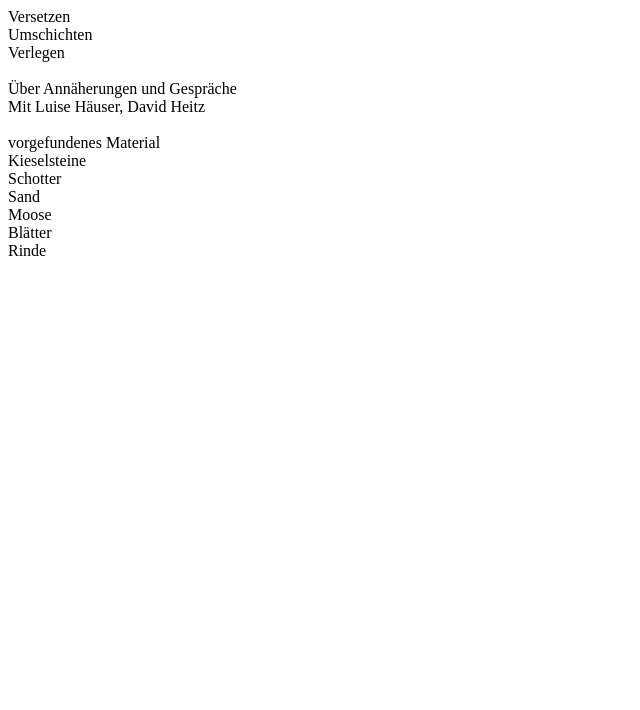
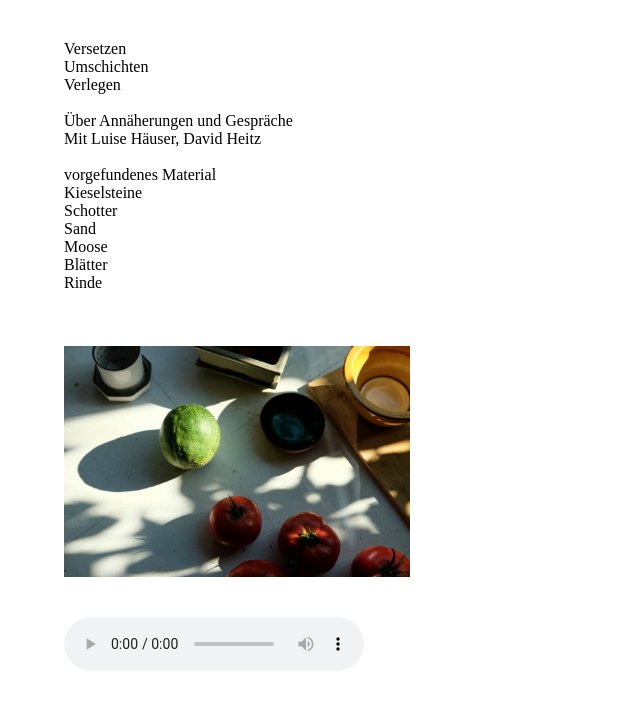
Before and after one commit to danslieu/danslieu.github.io, a plain HTML site: page index.html in a window 1280 px wide. Shown: the whole page, without its empty margins (0-640 px from the left). Drawn offline with Linux system fonts and the light colour scheme.

Commit message:
Add content

```diff
--- a/index.html
+++ b/index.html
@@ -8,6 +8,20 @@
 @font-face {
    font-family: Alpha-Medium;
    src: url('https://danslieu.github.io/fonts/Alpha-Medium.otf');
+}
+body {
+    /*border: 1px solid black;*/
+    height: 90%;
+    width: 90%;
+    overflow: auto;
+    margin: auto;
+    position: absolute;
+    top: 0; left: 0; bottom: 0; right: 0;
+}
+
+.responsive {
+ max-width: 30%;
+ height: auto;
 }
 
 
@@ -28,6 +42,17 @@ Sand<br/>
 Moose<br/>
 Blätter<br/>
 Rinde<br/>
+<br/>
+<br/>
+<br/>
+<img src="images/garten.jpg" alt="garten" class="responsive">
+<br/>
+<br/>
+<br/>
+<audio controls>
+ <source src="audio/bird.mp3" type="audio/mp3">
+Your browser does not support the audio element.
+</audio>
 
 </body>
 </html>
```
Also changed, not shown: images/garten.jpg (added), 1 other file.
